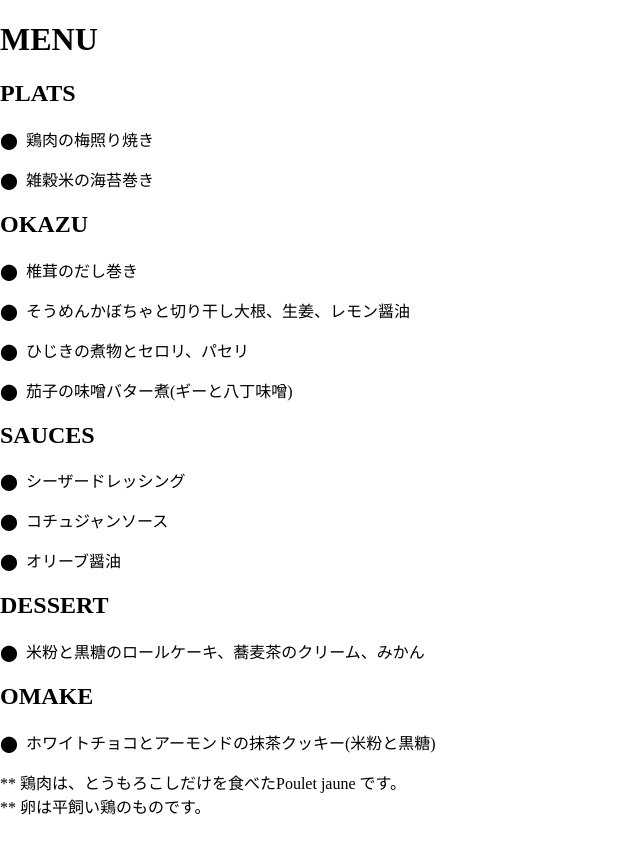
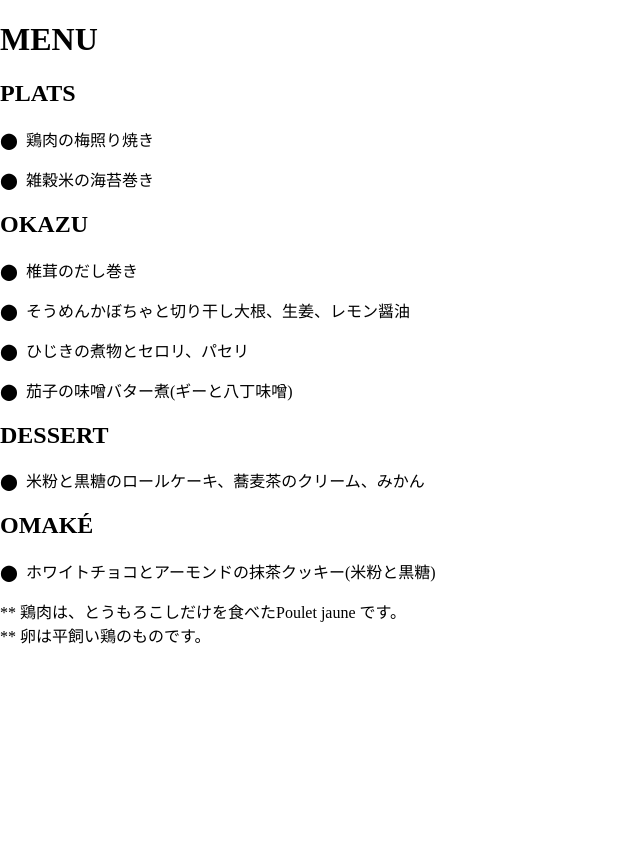
Before and after one commit to matsupin/main, a Jekyll site: the page built from menus/commande_etsuko_121024.html, in a window 1280 px wide. Shown: the top 854 px of the page, without its empty margins (0-640 px from the left). Built offline with Jekyll 4.4.1, drawn with Linux system fonts in a browser that asks for light colours.

Commit message:
Update commande_etsuko_121024.html

```diff
--- a/menus/commande_etsuko_121024.html
+++ b/menus/commande_etsuko_121024.html
@@ -33,17 +33,6 @@ title: Bento Menu
 
 
 
-    <section class="menu-section">
-        <h2 class="section-title">SAUCES</h2>
-
-        <p><span class="menu-dot">&#11044;</span> <span  class="dish-text">&nbsp;<span class="highlight">シーザードレッシング</p>
-        <p><span class="menu-dot">&#11044;</span> <span  class="dish-text">&nbsp;<span class="highlight">コチュジャンソース</p>
-        <p><span class="menu-dot">&#11044;</span> <span  class="dish-text">&nbsp;<span class="highlight">オリーブ醤油</p>
-
-    </section>
-
-
-
      <section class="menu-section">
         <h2 class="section-title">DESSERT</h2>
 
@@ -54,7 +43,7 @@ title: Bento Menu
 
 
     <section class="menu-section">
-        <h2 class="section-title">OMAKE</h2>
+        <h2 class="section-title">OMAKÉ</h2>
 
         <p><span class="menu-dot">&#11044;</span> <span  class="dish-text">&nbsp;<span class="highlight">ホワイトチョコとアーモンドの抹茶クッキー(米粉と黒糖)</p>
 
```
